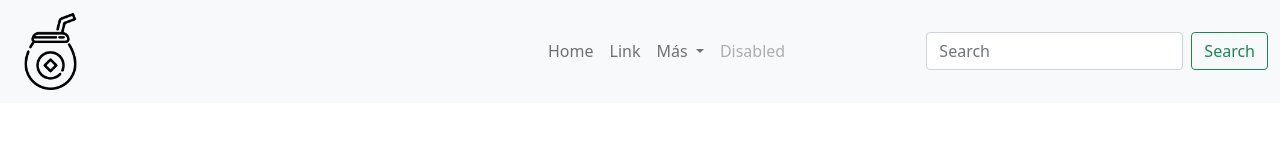
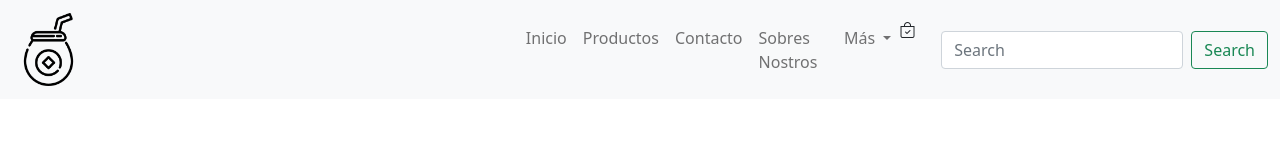
Before and after one commit to Agustin457/p_web, a plain HTML site: page mate/index.html in a window 1280 px wide. Drawn offline with nearby package versions, Linux system fonts and the light colour scheme.

Commit message:
Mates modificaciones

```diff
--- a/mate/index.html
+++ b/mate/index.html
@@ -7,8 +7,10 @@
     <title>Mates</title>
     <link rel="stylesheet" href="style.css">
     <link href="https://cdn.jsdelivr.net/npm/bootstrap@5.1.3/dist/css/bootstrap.min.css" rel="stylesheet" integrity="sha384-1BmE4kWBq78iYhFldvKuhfTAU6auU8tT94WrHftjDbrCEXSU1oBoqyl2QvZ6jIW3" crossorigin="anonymous">
-</head>
+    <link rel="stylesheet" href="https://cdn.jsdelivr.net/npm/bootstrap-icons@1.9.1/font/bootstrap-icons.css">
+  </head>
 <body>
+  <head>
     <nav class="navbar navbar-expand-lg navbar-light bg-light">
         <div class="container-fluid">
           <a class="navbar-brand" href="#">
@@ -17,13 +19,19 @@
           <button class="navbar-toggler" type="button" data-bs-toggle="collapse" data-bs-target="#navbarSupportedContent" aria-controls="navbarSupportedContent" aria-expanded="false" aria-label="Toggle navigation">
             <span class="navbar-toggler-icon"></span>
           </button>
-          <div class="collapse navbar-collapse justify-content-end" id="navbarSupportedContent">
-            <ul class="navbar-nav me-auto mb-2 mb-lg-0">
+          <div class="collapse navbar-collapse" id="navbarSupportedContent">
+            <ul class="navbar-nav ms-auto mb-2 mb-lg-0"> <!--para cambia que la navbar este centrada a la derecha cambaiamos el me-auto a un ms-auto -->
               <li class="nav-item">
-                <a class="nav-link" aria-current="page" href="#">Home</a>
+                <a class="nav-link" href="#">Inicio</a>
               </li>
               <li class="nav-item">
-                <a class="nav-link" href="#">Link</a>
+                <a class="nav-link" href="#">Productos</a>
+              </li>
+              <li class="nav-item">
+                <a class="nav-link" href="#">Contacto</a>
+              </li>
+              <li class="nav-item">
+                <a class="nav-link" href="#">Sobres Nostros</a>
               </li>
               <li class="nav-item dropdown">
                 <a class="nav-link dropdown-toggle" href="#" id="navbarDropdown" role="button" data-bs-toggle="dropdown" aria-expanded="false">
@@ -32,12 +40,13 @@
                 <ul class="dropdown-menu" aria-labelledby="navbarDropdown">
                   <li><a class="dropdown-item" href="#">Cuida tu Mate</a></li>
                   <li><a class="dropdown-item" href="#">Preguntas frecuentes</a></li>
-                  <li><a class="dropdown-item" href="#"> xxxxxxxxxxx</a></li>
+                  <li><a class="dropdown-item" href="#">Historia</a></li>
                 </ul>
               </li>
-              <li class="nav-item">
-                <a class="nav-link disabled">Disabled</a>
+              <li id="icons">
+                <i class="bi bi-bag-check"></i>
               </li>
+              <!--Revisar codigo para la proxima-->
             </ul>
             <form class="d-flex">
               <input class="form-control me-2" type="search" placeholder="Search" aria-label="Search">
@@ -46,7 +55,7 @@
           </div>
         </div>
       </nav>
-
+    </head>
     <script src="https://cdn.jsdelivr.net/npm/bootstrap@5.1.3/dist/js/bootstrap.bundle.min.js" integrity="sha384-ka7Sk0Gln4gmtz2MlQnikT1wXgYsOg+OMhuP+IlRH9sENBO0LRn5q+8nbTov4+1p" crossorigin="anonymous"></script>
 </body>
 </html>
--- a/mate/style.css
+++ b/mate/style.css
@@ -6,3 +6,8 @@
     width: 15%;
     height: 15%;
 }
+
+#icons {
+    width: 15%;
+    height: 15%;
+}
```
